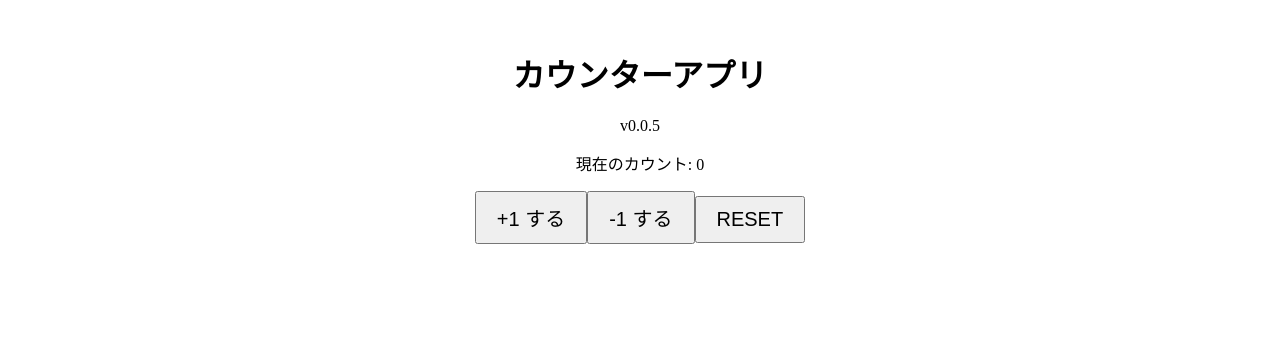
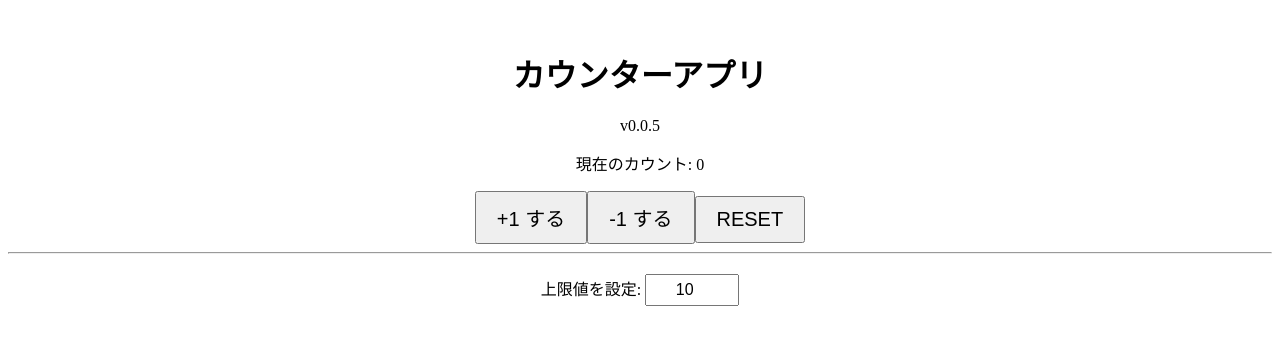
Before and after one commit to js4000all/vercel-demo02, a React (Create React App) app: page / in a window 1280 px wide. Shown: the top 344 px of the page. Built offline with nearby package versions, Linux system fonts and the light colour scheme.

Commit message:
Allow updating max count via input field

```diff
--- a/src/App.js
+++ b/src/App.js
@@ -19,6 +19,10 @@ function App() {
   const resetCount = () => {
     setCount(0);
   };
+  const changeMaxCount = (event) => {
+    const newMax = parseInt(event.target.value, 10);
+    setMaxCount(newMax);
+  };
 
   return (
     <div style={{ textAlign: "center", marginTop: "50px" }}>
@@ -34,6 +38,16 @@ function App() {
       <button onClick={resetCount} style={{ fontSize: "20px", padding: "10px 20px" }}>
         RESET
       </button>
+      <hr />
+      <div style={{ marginTop: "20px" }}>
+        <label>上限値を設定: </label>
+        <input
+          type="number"
+          value={maxCount}
+          onChange={changeMaxCount}
+          style={{ fontSize: "16px", padding: "5px", width: "80px", textAlign: "center" }}
+        />
+      </div>
     </div>
   );
 }
```
